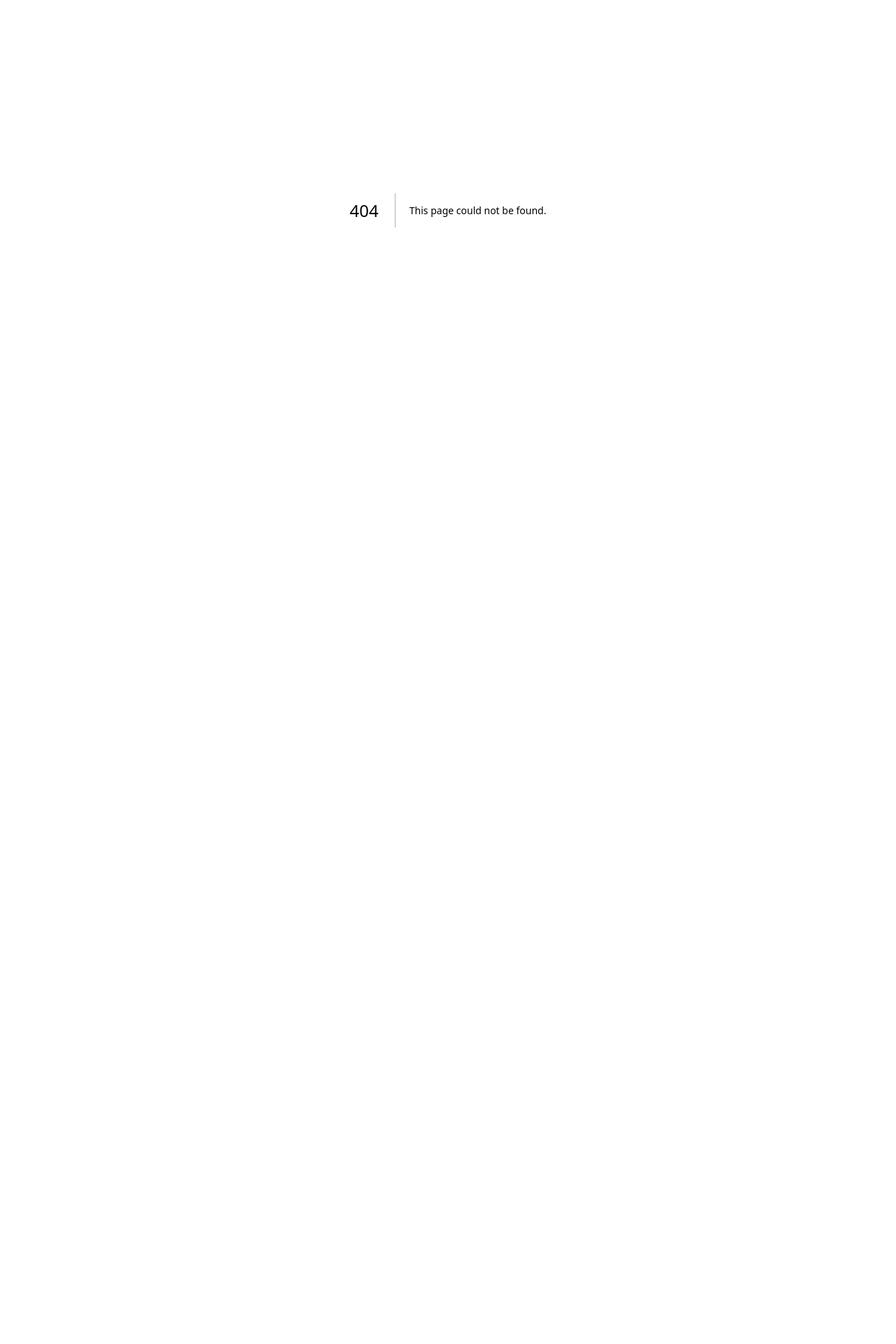
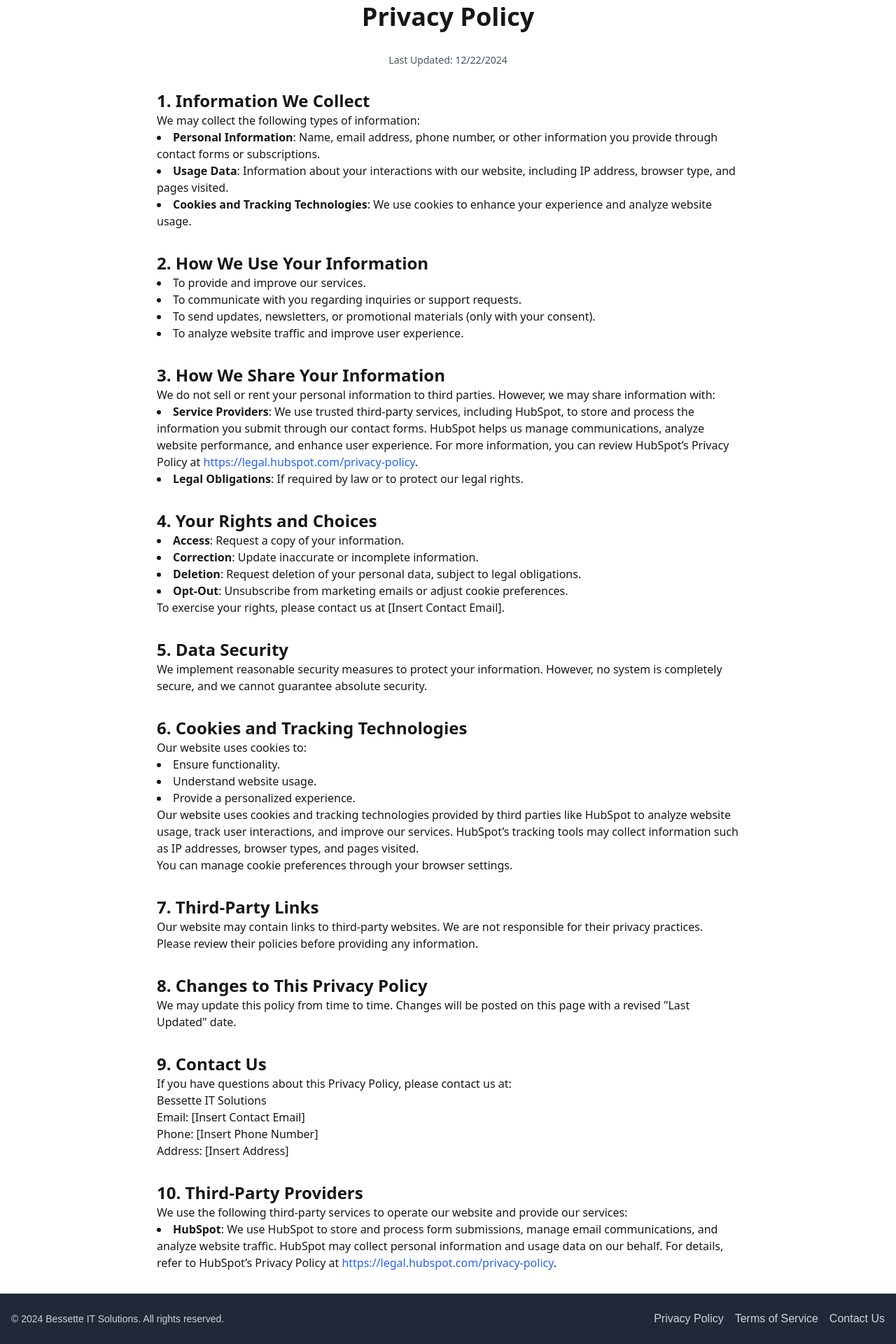
Before and after one commit to Wir3s/it_solutions, a Next.js app: page /privacy-policy in a window 1280 px wide. Before the commit this address had no page. Shown: the part 100-2020 px from the top of the page at 70% size. Before the commit the page ends 800 px from the top, so only its background shows below. Built offline with nearby package versions, Linux system fonts and the light colour scheme.

Commit message:
Removed framer motion and transitioned to gsap

```diff
--- a/app/contact/page.tsx
+++ b/app/contact/page.tsx
@@ -1,4 +1,3 @@
-import Navbar from "../../components/layout/Navbar";
 import HubspotContact from "../../components/forms/HubspotForm";
 
 export default function Contact() {
@@ -8,7 +7,6 @@ export default function Contact() {
       text-foreground
       transition-colors
       duration-300">
-      <Navbar />
       <main className="space-y-16 p-8">
         <h1 className="text-4xl font-bold text-center">Contact Us</h1>
         <p className="text-center text-lg">
--- a/app/layout.tsx
+++ b/app/layout.tsx
@@ -1,6 +1,8 @@
 import type { Metadata } from 'next';
 import { ThemeProvider } from "next-themes";
 import localFont from "next/font/local";
+import Navbar from "../components/layout/Navbar"; // Import Navbar
+import Footer from "../components/layout/Footer"; // Import Footer
 import "./globals.css";
 
 const geistSans = localFont({
@@ -50,7 +52,9 @@ export default function RootLayout({
           enableSystem
           disableTransitionOnChange
         >
-          {children}
+          <Navbar /> {/* Add Navbar here */}
+          <main>{children}</main> {/* Page-specific content */}
+          <Footer /> {/* Add Footer here */}
         </ThemeProvider>
       </body>
     </html>
--- a/app/page.tsx
+++ b/app/page.tsx
@@ -1,9 +1,8 @@
-import Navbar from "../components/layout/Navbar";
+
 import HeroSection from "../components/sections/HeroSection";
 import AboutSection from "../components/sections/AboutSection";
 import ProjectsSection from "../components/sections/ProjectsSection";
 import ServicesSection from "../components/sections/ServicesSection"; // Add Services Section
-import HubspotForm from "../components/forms/HubspotForm"; // Import HubspotForm
 import { ScrollReveal } from "../components/animation/ScrollReveal";
 import "./globals.css";
 
@@ -14,7 +13,6 @@ export default function Home() {
       text-foreground
       transition-colors
       duration-300">
-      <Navbar />
       <main className="space-y-16">
         <ScrollReveal type="fade" delay={0.2}>
           <HeroSection />
--- /dev/null
+++ b/app/privacy-policy/page.tsx
@@ -0,0 +1,94 @@
+
+
+export default function PrivacyPolicy() {
+  return (
+    <div className="min-h-screen font-sans bg-background text-foreground transition-colors duration-300">
+
+      <main className="max-w-4xl mx-auto p-8 space-y-8">
+        <h1 className="text-4xl font-bold text-center">Privacy Policy</h1>
+        <p className="text-gray-600 text-sm text-center">Last Updated: 12/22/2024</p>
+
+        <section>
+          <h2 className="text-2xl font-semibold">1. Information We Collect</h2>
+          <p>We may collect the following types of information:</p>
+          <ul className="list-disc list-inside">
+            <li><strong>Personal Information</strong>: Name, email address, phone number, or other information you provide through contact forms or subscriptions.</li>
+            <li><strong>Usage Data</strong>: Information about your interactions with our website, including IP address, browser type, and pages visited.</li>
+            <li><strong>Cookies and Tracking Technologies</strong>: We use cookies to enhance your experience and analyze website usage.</li>
+          </ul>
+        </section>
+
+        <section>
+          <h2 className="text-2xl font-semibold">2. How We Use Your Information</h2>
+          <ul className="list-disc list-inside">
+            <li>To provide and improve our services.</li>
+            <li>To communicate with you regarding inquiries or support requests.</li>
+            <li>To send updates, newsletters, or promotional materials (only with your consent).</li>
+            <li>To analyze website traffic and improve user experience.</li>
+          </ul>
+        </section>
+
+        <section>
+          <h2 className="text-2xl font-semibold">3. How We Share Your Information</h2>
+          <p>We do not sell or rent your personal information to third parties. However, we may share information with:</p>
+          <ul className="list-disc list-inside">
+            <li><strong>Service Providers</strong>: We use trusted third-party services, including HubSpot, to store and process the information you submit through our contact forms. HubSpot helps us manage communications, analyze website performance, and enhance user experience. For more information, you can review HubSpot’s Privacy Policy at <a href="https://legal.hubspot.com/privacy-policy" target="_blank" className="text-blue-600 hover:underline">https://legal.hubspot.com/privacy-policy</a>.</li>
+            <li><strong>Legal Obligations</strong>: If required by law or to protect our legal rights.</li>
+          </ul>
+        </section>
+
+        <section>
+          <h2 className="text-2xl font-semibold">4. Your Rights and Choices</h2>
+          <ul className="list-disc list-inside">
+            <li><strong>Access</strong>: Request a copy of your information.</li>
+            <li><strong>Correction</strong>: Update inaccurate or incomplete information.</li>
+            <li><strong>Deletion</strong>: Request deletion of your personal data, subject to legal obligations.</li>
+            <li><strong>Opt-Out</strong>: Unsubscribe from marketing emails or adjust cookie preferences.</li>
+          </ul>
+          <p>To exercise your rights, please contact us at [Insert Contact Email].</p>
+        </section>
+
+        <section>
+          <h2 className="text-2xl font-semibold">5. Data Security</h2>
+          <p>We implement reasonable security measures to protect your information. However, no system is completely secure, and we cannot guarantee absolute security.</p>
+        </section>
+
+        <section>
+          <h2 className="text-2xl font-semibold">6. Cookies and Tracking Technologies</h2>
+          <p>Our website uses cookies to:</p>
+          <ul className="list-disc list-inside">
+            <li>Ensure functionality.</li>
+            <li>Understand website usage.</li>
+            <li>Provide a personalized experience.</li>
+          </ul>
+          <p>Our website uses cookies and tracking technologies provided by third parties like HubSpot to analyze website usage, track user interactions, and improve our services. HubSpot’s tracking tools may collect information such as IP addresses, browser types, and pages visited.</p>
+          <p>You can manage cookie preferences through your browser settings.</p>
+        </section>
+
+        <section>
+          <h2 className="text-2xl font-semibold">7. Third-Party Links</h2>
+          <p>Our website may contain links to third-party websites. We are not responsible for their privacy practices. Please review their policies before providing any information.</p>
+        </section>
+
+        <section>
+          <h2 className="text-2xl font-semibold">8. Changes to This Privacy Policy</h2>
+          <p>We may update this policy from time to time. Changes will be posted on this page with a revised "Last Updated" date.</p>
+        </section>
+
+        <section>
+          <h2 className="text-2xl font-semibold">9. Contact Us</h2>
+          <p>If you have questions about this Privacy Policy, please contact us at:</p>
+          <p>Bessette IT Solutions<br />Email: [Insert Contact Email]<br />Phone: [Insert Phone Number]<br />Address: [Insert Address]</p>
+        </section>
+
+        <section>
+          <h2 className="text-2xl font-semibold">10. Third-Party Providers</h2>
+          <p>We use the following third-party services to operate our website and provide our services:</p>
+          <ul className="list-disc list-inside">
+            <li><strong>HubSpot</strong>: We use HubSpot to store and process form submissions, manage email communications, and analyze website traffic. HubSpot may collect personal information and usage data on our behalf. For details, refer to HubSpot’s Privacy Policy at <a href="https://legal.hubspot.com/privacy-policy" target="_blank" className="text-blue-600 hover:underline">https://legal.hubspot.com/privacy-policy</a>.</li>
+          </ul>
+        </section>
+      </main>
+    </div>
+  );
+}
--- /dev/null
+++ b/components/layout/Footer.tsx
@@ -0,0 +1,26 @@
+import Link from 'next/link';
+
+const Footer = () => {
+    return (
+        <footer className="bg-gray-800 text-gray-300 py-6">
+            <div className="container mx-auto px-4 flex flex-col md:flex-row justify-between items-center">
+                <div className="text-sm text-center md:text-left">
+                    &copy; {new Date().getFullYear()} Bessette IT Solutions. All rights reserved.
+                </div>
+                <div className="flex space-x-4 mt-4 md:mt-0">
+                    <Link href="/privacy-policy" className="hover:text-white">
+                        Privacy Policy
+                    </Link>
+                    <Link href="/terms-of-service" className="hover:text-white">
+                        Terms of Service
+                    </Link>
+                    <Link href="/contact" className="hover:text-white">
+                        Contact Us
+                    </Link>
+                </div>
+            </div>
+        </footer>
+    );
+};
+
+export default Footer;
--- a/components/sections/HeroSection.tsx
+++ b/components/sections/HeroSection.tsx
@@ -1,6 +1,6 @@
 'use client';
 
-import { useEffect, useRef } from 'react';
+import { useRef } from 'react';
 import Link from "next/link";
 import { useIsomorphicLayoutEffect } from '../hooks/useIsomorphicLayoutEffect';
 import AnimatedPcbSVG from "../animation/AnimatedPcbSVG";
--- a/components/ui/ThemeToggle.tsx
+++ b/components/ui/ThemeToggle.tsx
@@ -1,16 +1,53 @@
 "use client";
 
 import { useTheme } from "next-themes";
-import { motion } from "framer-motion";
-import { useState, useEffect } from "react";
+import { useState, useEffect, useRef } from "react";
+import { gsap } from "gsap";
 
 export default function ThemeToggle() {
   const { theme, setTheme } = useTheme();
   const [mounted, setMounted] = useState(false);
+  const buttonRef = useRef<HTMLButtonElement>(null); // Reference for the button
 
   useEffect(() => {
     setMounted(true);
   }, []);
+
+  // Ensure the component is mounted before running GSAP animations
+  useEffect(() => {
+    if (!mounted) return; // Prevent execution before mounting
+
+    const button = buttonRef.current;
+    if (!button) return;
+
+    const hoverIn = () => {
+      gsap.to(button, { scale: 1.1, duration: 0.2, ease: "power1.out" });
+    };
+
+    const hoverOut = () => {
+      gsap.to(button, { scale: 1, duration: 0.2, ease: "power1.out" });
+    };
+
+    const tap = () => {
+      gsap.to(button, { scale: 0.9, duration: 0.1, ease: "power1.out" });
+    };
+
+    const release = () => {
+      gsap.to(button, { scale: 1.1, duration: 0.1, ease: "power1.out" });
+    };
+
+    button.addEventListener("mouseenter", hoverIn);
+    button.addEventListener("mouseleave", hoverOut);
+    button.addEventListener("mousedown", tap);
+    button.addEventListener("mouseup", release);
+
+    return () => {
+      button.removeEventListener("mouseenter", hoverIn);
+      button.removeEventListener("mouseleave", hoverOut);
+      button.removeEventListener("mousedown", tap);
+      button.removeEventListener("mouseup", release);
+    };
+  }, [mounted]); // Dependency array ensures the effect runs only after `mounted` is true
 
   if (!mounted) return null;
 
@@ -19,14 +56,13 @@ export default function ThemeToggle() {
   };
 
   return (
-    <motion.button
-      whileHover={{ scale: 1.1 }}
-      whileTap={{ scale: 0.9 }}
+    <button
+      ref={buttonRef}
       onClick={toggleTheme}
       className="p-2 rounded-md bg-gray-200 text-black dark:bg-gray-800 dark:text-white transition-colors"
       aria-label={`Switch to ${theme === "dark" ? "light" : "dark"} mode`}
     >
       {theme === "dark" ? "Light Mode" : "Dark Mode"}
-    </motion.button>
+    </button>
   );
 }
--- a/package.json
+++ b/package.json
@@ -9,7 +9,6 @@
     "lint": "next lint"
   },
   "dependencies": {
-    "framer-motion": "^11.12.0",
     "gsap": "^3.12.5",
     "next": "15.0.3",
     "next-themes": "^0.4.3",
```
Also changed, not shown: components/sections/AboutSection.tsx (+18 -11 lines), components/sections/ProjectsSection.tsx (+29 -14 lines), components/sections/ServicesSection.tsx (+50 -26 lines), 1 other file (tests, documents, lock files or other folders).
